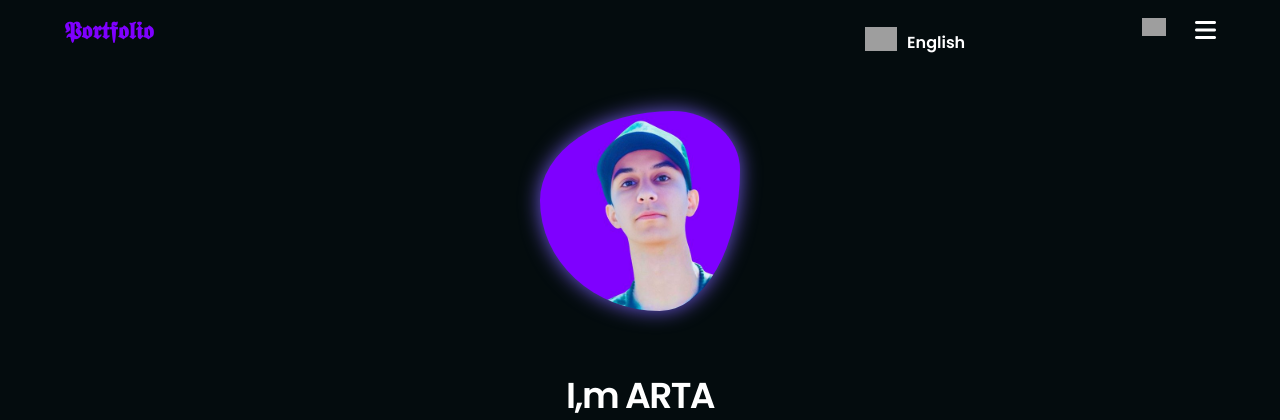
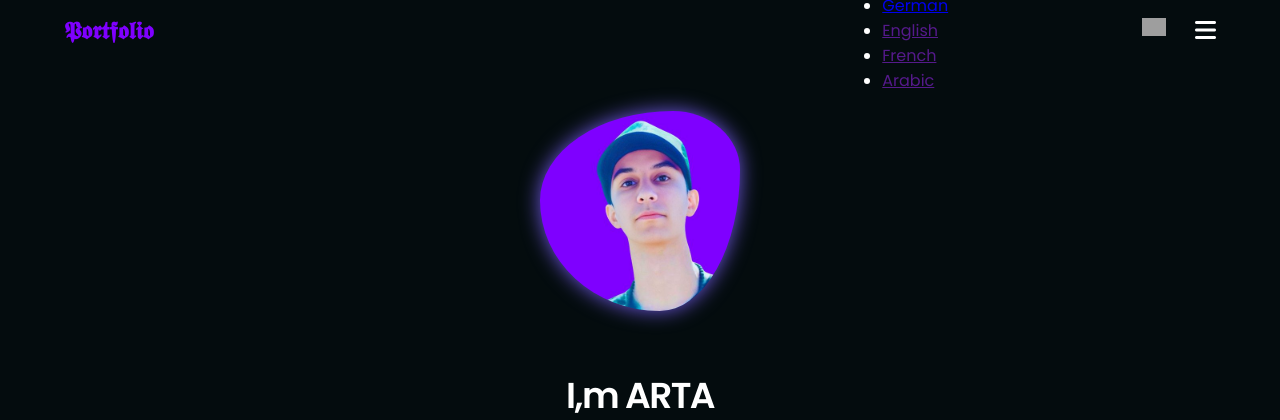
Before and after one commit to artaabedi/artaabedi.github.io, a PHP site: page / in a window 1280 px wide. Shown: the top 420 px of the page. Run offline with PHP 8.4, Linux system fonts and the light colour scheme; some libraries are stand-ins or nearby versions; grey boxes are pictures that could not be loaded.

Commit message:
Update style.css

```diff
--- a/css/style.css
+++ b/css/style.css
@@ -1073,86 +1073,3 @@ html {
 }
 
 .content { max-width: 640px; margin: 0 auto; }
-
-
-
-/* --------------------Multiple Lang---------------------------- */
-
-.lang-menu {
-    width: 100px;
-    text-align: right;
-    font-weight: bold;
-    margin-top: 25px;
-    position: relative;
-}
-.lang-menu .selected-lang {
-    display: flex;
-    justify-content: space-between;
-    line-height: 2;
-    cursor: pointer;
-}
-.lang-menu .selected-lang:before {
-    content: '';
-    display: inline-block;
-    width: 32px;
-    height: 32px;
-    background-image: url(https://www.countryflags.io/us/flat/32.png);
-    background-size: contain;
-    background-repeat: no-repeat;
-}
-
-.lang-menu ul {
-    margin: 0;
-    padding: 0;
-    display: none;
-    background-color: #fff;
-    border: 1px solid #f8f8f8;
-    position: absolute;
-    top: 45px;
-    right: 0px;
-    width: 125px;
-    border-radius: 5px;
-    box-shadow: 0px 1px 10px rgba(0,0,0,0.2);
-}
-
-
-.lang-menu ul li {
-    list-style: none;
-    text-align: left;
-    display: flex;
-    justify-content: space-between;
-}
-
-.lang-menu ul li a {
-    text-decoration: none;
-    width: 125px;
-    padding: 5px 10px;
-    display: block;
-}
-
-.lang-menu ul li:hover {
-    background-color: #f2f2f2;
-}
-
-.lang-menu ul li a:before {
-    content: '';
-    display: inline-block;
-    width: 25px;
-    height: 25px;
-    vertical-align: middle;
-    margin-right: 10px;
-    background-size: contain;
-    background-repeat: no-repeat;
-}
-
-.fa:before {
-    background-image: url(https://www.countryflags.io/de/flat/32.png);
-}
-
-.en:before {
-    background-image: url(https://www.countryflags.io/us/flat/32.png);
-}
-
-.lang-menu:hover ul {
-    display: block;
-	}
```
